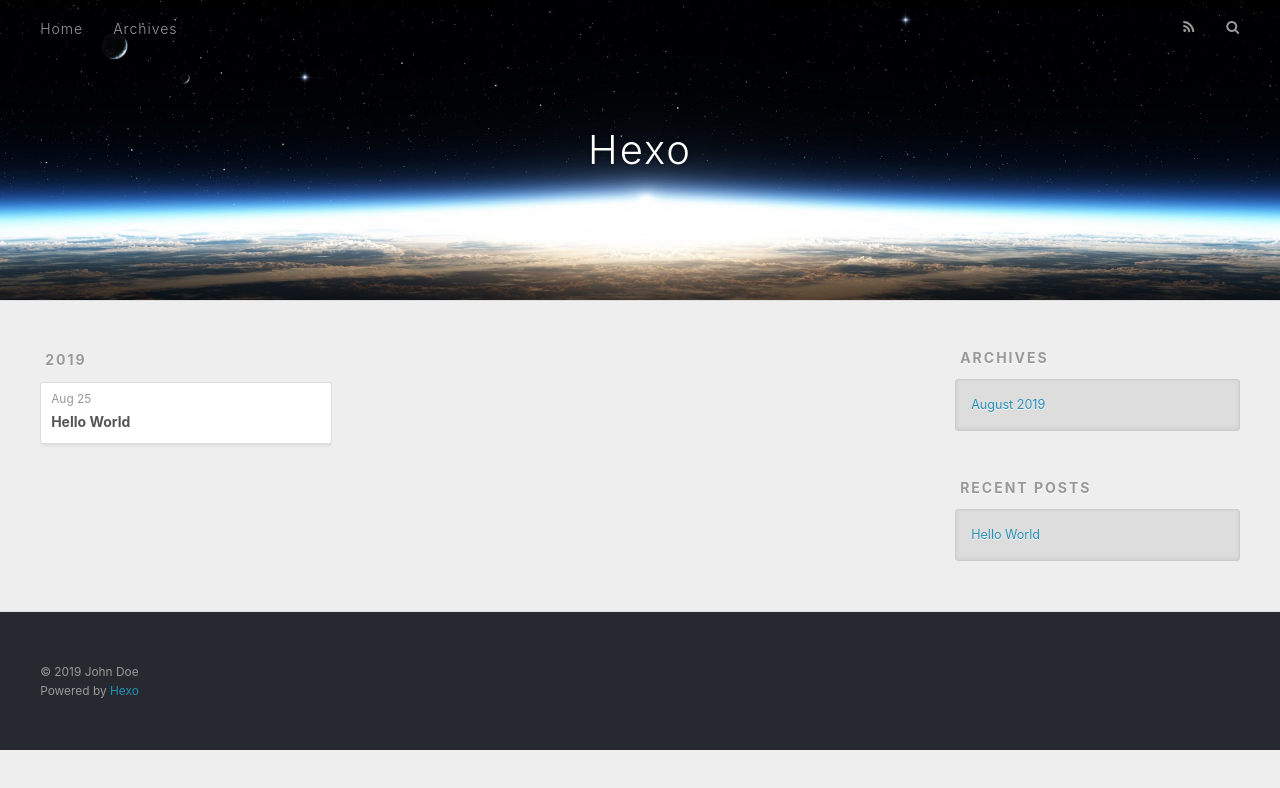
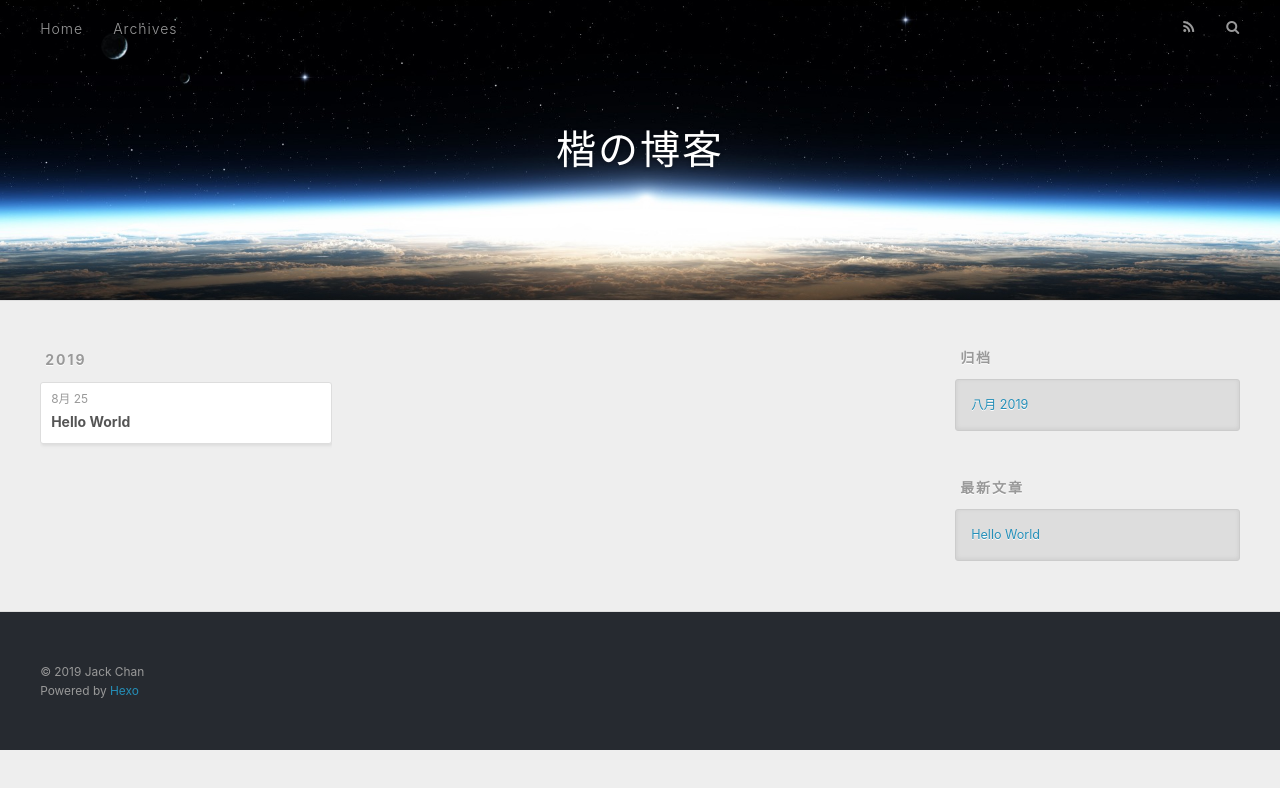
Before and after one commit to jkxl/jkxl.github.io, a plain HTML site: page archives/index.html in a window 1280 px wide. Drawn offline with nearby package versions, Linux system fonts and the light colour scheme.

Commit message:
Site updated: 2019-08-25 17:38:53

```diff
--- a/archives/index.html
+++ b/archives/index.html
@@ -5,17 +5,21 @@
 
 
 
-  <title>Archives | Hexo</title>
+  <title>归档 | 楷の博客</title>
   <meta name="viewport" content="width=device-width, initial-scale=1, maximum-scale=1">
-  <meta property="og:type" content="website">
-<meta property="og:title" content="Hexo">
+  <meta name="description" content="一只来自大山的野生程序猿，精通Java语言、工作流引擎flowable、acitivi，擅长RBAC、MySQL、SpringBoot的英文拼写等">
+<meta name="keywords" content="Java,flowable,acitivi,工作流,RBAC,博客,学习">
+<meta property="og:type" content="website">
+<meta property="og:title" content="楷の博客">
 <meta property="og:url" content="http://jkxl.github.io/archives/index.html">
-<meta property="og:site_name" content="Hexo">
-<meta property="og:locale" content="en">
+<meta property="og:site_name" content="楷の博客">
+<meta property="og:description" content="一只来自大山的野生程序猿，精通Java语言、工作流引擎flowable、acitivi，擅长RBAC、MySQL、SpringBoot的英文拼写等">
+<meta property="og:locale" content="zh-CN">
 <meta name="twitter:card" content="summary">
-<meta name="twitter:title" content="Hexo">
+<meta name="twitter:title" content="楷の博客">
+<meta name="twitter:description" content="一只来自大山的野生程序猿，精通Java语言、工作流引擎flowable、acitivi，擅长RBAC、MySQL、SpringBoot的英文拼写等">
 
-    <link rel="alternate" href="/atom.xml" title="Hexo" type="application/atom+xml">
+    <link rel="alternate" href="/atom.xml" title="楷の博客" type="application/atom+xml">
 
 
     <link rel="icon" href="/favicon.png">
@@ -34,7 +38,7 @@
   <div id="header-outer" class="outer">
     <div id="header-title" class="inner">
       <h1 id="logo-wrap">
-        <a href="/" id="logo">Hexo</a>
+        <a href="/" id="logo">楷の博客</a>
       </h1>
 
     </div>
@@ -51,7 +55,7 @@
 
           <a id="nav-rss-link" class="nav-icon" href="/atom.xml" title="RSS Feed"></a>
 
-        <a id="nav-search-btn" class="nav-icon" title="Search"></a>
+        <a id="nav-search-btn" class="nav-icon" title="搜索"></a>
       </nav>
       <div id="search-form-wrap">
         <form action="//google.com/search" method="get" accept-charset="UTF-8" class="search-form"><input type="search" name="q" class="search-form-input" placeholder="Search"><button type="submit" class="search-form-submit">&#xF002;</button><input type="hidden" name="sitesearch" value="http://jkxl.github.io"></form>
@@ -77,7 +81,7 @@
   <div class="archive-article-inner">
     <header class="archive-article-header">
       <a href="/2019/08/25/hello-world/" class="archive-article-date">
-  <time datetime="2019-08-25T09:00:59.359Z" itemprop="datePublished">Aug 25</time>
+  <time datetime="2019-08-25T09:00:59.359Z" itemprop="datePublished">8月 25</time>
 </a>
 
 
@@ -109,9 +113,9 @@
 
 
   <div class="widget-wrap">
-    <h3 class="widget-title">Archives</h3>
+    <h3 class="widget-title">归档</h3>
     <div class="widget">
-      <ul class="archive-list"><li class="archive-list-item"><a class="archive-list-link" href="/archives/2019/08/">August 2019</a></li></ul>
+      <ul class="archive-list"><li class="archive-list-item"><a class="archive-list-link" href="/archives/2019/08/">八月 2019</a></li></ul>
     </div>
   </div>
 
@@ -119,7 +123,7 @@
 
 
   <div class="widget-wrap">
-    <h3 class="widget-title">Recent Posts</h3>
+    <h3 class="widget-title">最新文章</h3>
     <div class="widget">
       <ul>
 
@@ -139,7 +143,7 @@
 
   <div class="outer">
     <div id="footer-info" class="inner">
-      &copy; 2019 John Doe<br>
+      &copy; 2019 Jack Chan<br>
       Powered by <a href="http://hexo.io/" target="_blank">Hexo</a>
     </div>
   </div>
```
Also changed, not shown: 2019/08/25/hello-world/index.html (+12 -11 lines), archives/2019/08/index.html (+18 -14 lines), archives/2019/index.html (+18 -14 lines), index.html (+18 -14 lines).
